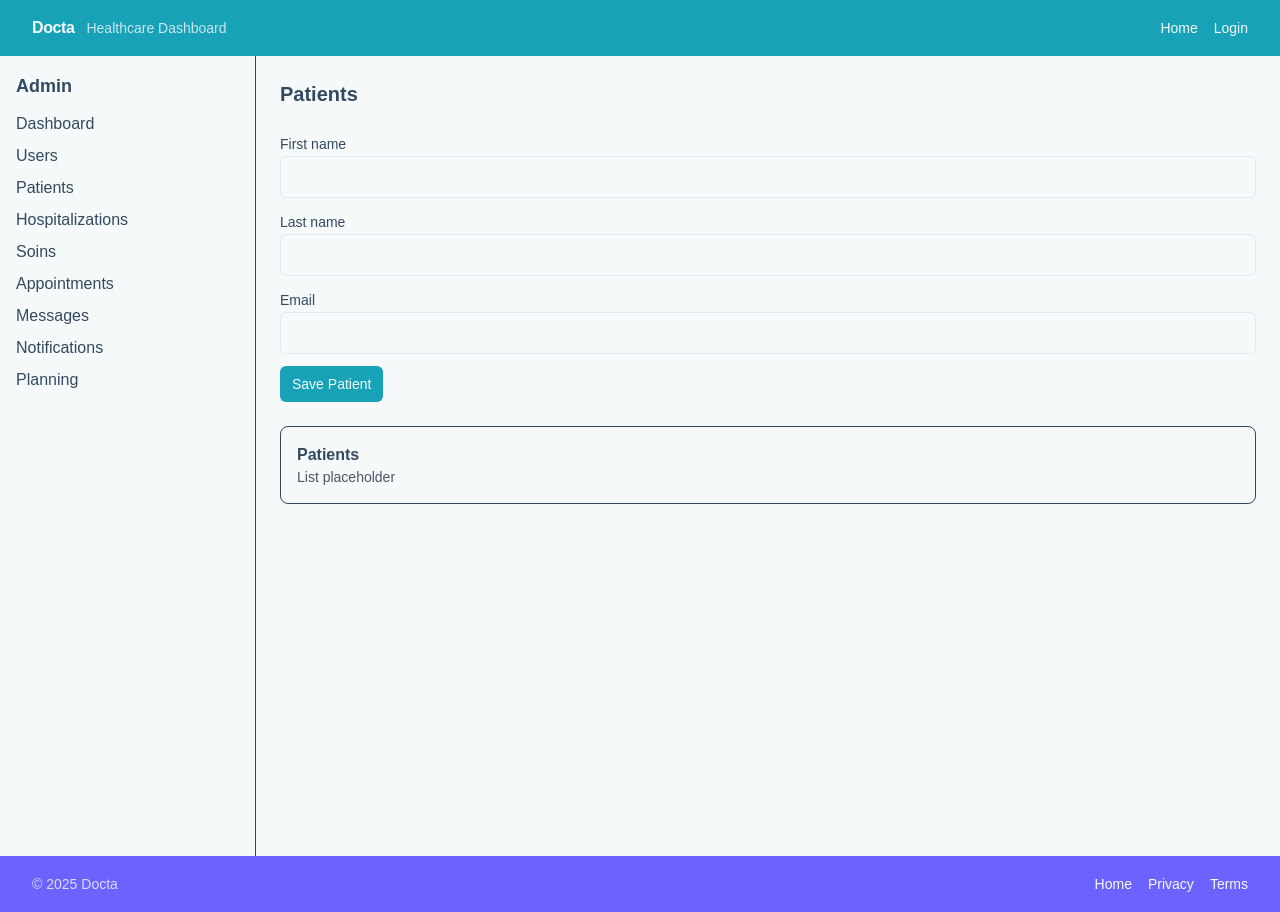
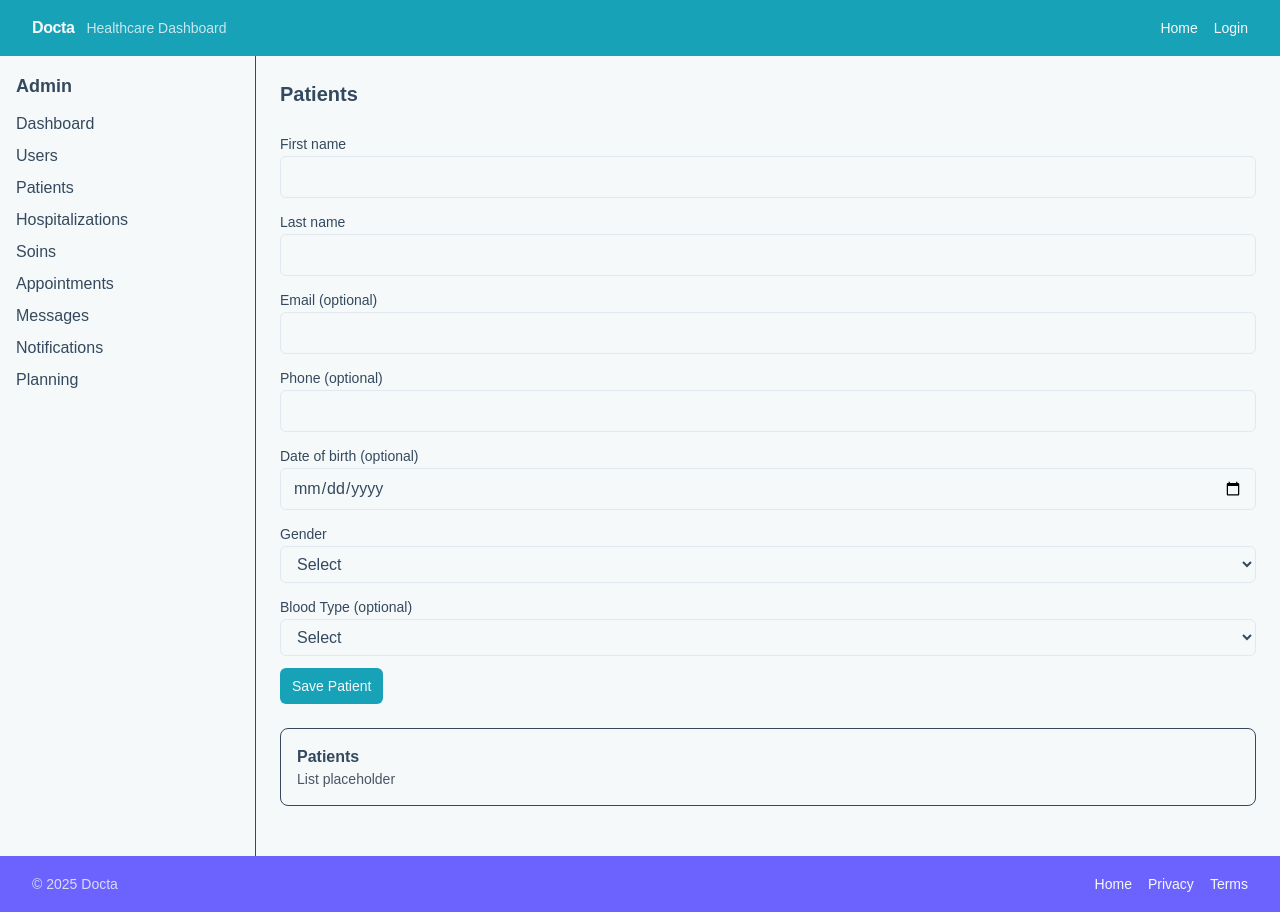
Before and after one commit to Yantiomene/docta, a Next.js app: page /admin/patients in a window 1280 px wide. Built offline with nearby package versions, Linux system fonts and the light colour scheme; no server answers.

Commit message:
feat(patients): add blood type field and make gender required
- Add blood type field to patient form and types
- Change gender field from optional to required
- Update form validation and database schema accordingly

```diff
--- a/app/medecin/patients/create/page.tsx
+++ b/app/medecin/patients/create/page.tsx
@@ -46,12 +46,26 @@ export default async function CreatePatientPage({ searchParams }: { searchParams
             <Input type="date" name="dob" />
           </div>
           <div>
-            <label className="text-sm font-medium">Genre (optionnel)</label>
-            <Select name="gender" className="w-full">
+            <label className="text-sm font-medium">Genre</label>
+            <Select name="gender" required className="w-full">
               <option value="">Sélectionner</option>
               <option value="male">Homme</option>
               <option value="female">Femme</option>
               <option value="other">Autre</option>
+            </Select>
+          </div>
+          <div>
+            <label className="text-sm font-medium">Groupe sanguin (optionnel)</label>
+            <Select name="bloodType" className="w-full">
+              <option value="">Sélectionner</option>
+              <option value="A+">A+</option>
+              <option value="A-">A-</option>
+              <option value="B+">B+</option>
+              <option value="B-">B-</option>
+              <option value="AB+">AB+</option>
+              <option value="AB-">AB-</option>
+              <option value="O+">O+</option>
+              <option value="O-">O-</option>
             </Select>
           </div>
           <Button type="submit" className="w-full">Créer</Button>
--- a/components/features/patients/PatientForm.tsx
+++ b/components/features/patients/PatientForm.tsx
@@ -1,34 +1,53 @@
-"use client";
-import { useForm } from "react-hook-form";
-import { z } from "zod";
-import { zodResolver } from "@hookform/resolvers/zod";
-import { PatientSchema } from "@/lib/schemas";
+import { createPatientAction } from "@/lib/actions/patients";
 import Button from "@/components/ui/button";
 import Input from "@/components/ui/input";
-
-type FormData = z.infer<typeof PatientSchema>;
+import Select from "@/components/ui/select";
 
 export default function PatientForm() {
-  const form = useForm<FormData>({ resolver: zodResolver(PatientSchema), defaultValues: { firstName: "", lastName: "" } });
-
-  function onSubmit(values: FormData) {
-    // placeholder submit; wire to API later
-    console.log("create patient", values);
-  }
-
   return (
-    <form onSubmit={form.handleSubmit(onSubmit)} className="space-y-3">
+    <form action={createPatientAction} className="space-y-3">
       <div>
         <label className="text-sm">First name</label>
-        <Input {...form.register("firstName")} />
+        <Input name="firstName" required />
       </div>
       <div>
         <label className="text-sm">Last name</label>
-        <Input {...form.register("lastName")} />
+        <Input name="lastName" required />
       </div>
       <div>
-        <label className="text-sm">Email</label>
-        <Input type="email" {...form.register("email")} />
+        <label className="text-sm">Email (optional)</label>
+        <Input type="email" name="email" />
+      </div>
+      <div>
+        <label className="text-sm">Phone (optional)</label>
+        <Input name="phone" />
+      </div>
+      <div>
+        <label className="text-sm">Date of birth (optional)</label>
+        <Input type="date" name="dob" />
+      </div>
+      <div>
+        <label className="text-sm">Gender</label>
+        <Select name="gender" required className="w-full">
+          <option value="">Select</option>
+          <option value="male">Male</option>
+          <option value="female">Female</option>
+          <option value="other">Other</option>
+        </Select>
+      </div>
+      <div>
+        <label className="text-sm">Blood Type (optional)</label>
+        <Select name="bloodType" className="w-full">
+          <option value="">Select</option>
+          <option value="A+">A+</option>
+          <option value="A-">A-</option>
+          <option value="B+">B+</option>
+          <option value="B-">B-</option>
+          <option value="AB+">AB+</option>
+          <option value="AB-">AB-</option>
+          <option value="O+">O+</option>
+          <option value="O-">O-</option>
+        </Select>
       </div>
       <Button type="submit">Save Patient</Button>
     </form>
--- a/lib/actions/patients.ts
+++ b/lib/actions/patients.ts
@@ -13,9 +13,13 @@ export async function createPatientAction(formData: FormData) {
   const dob = (formData.get("dob") || "").toString().trim() || undefined; // ISO date string
   const genderRaw = (formData.get("gender") || "").toString().trim();
   const gender = genderRaw ? (genderRaw as "male" | "female" | "other") : undefined;
+  const bloodTypeRaw = (formData.get("bloodType") || "").toString().trim();
+  const bloodType = bloodTypeRaw
+    ? (bloodTypeRaw as "A+" | "A-" | "B+" | "B-" | "AB+" | "AB-" | "O+" | "O-")
+    : undefined;
 
   // Validate with Zod schema
-  const parsed = PatientSchema.safeParse({ firstName, lastName, email, phone, dob, gender });
+  const parsed = PatientSchema.safeParse({ firstName, lastName, email, phone, dob, gender, bloodType });
   if (!parsed.success) {
     // Encode first issue message and redirect back with error
     const msg = parsed.error.issues?.[0]?.message || "Invalid fields";
@@ -30,6 +34,7 @@ export async function createPatientAction(formData: FormData) {
     phone: phone ?? null,
     dob: dob ?? null,
     gender: gender ?? null,
+    blood_type: bloodType ?? null,
     created_at: new Date().toISOString(),
   } as const;
 
--- a/lib/schemas.ts
+++ b/lib/schemas.ts
@@ -8,7 +8,10 @@ export const PatientSchema = z.object({
   email: z.string().email().optional(),
   phone: z.string().optional(),
   dob: z.string().optional(),
-  gender: z.enum(["male", "female", "other"]).optional(),
+  gender: z.enum(["male", "female", "other"]),
+  bloodType: z
+    .enum(["A+", "A-", "B+", "B-", "AB+", "AB-", "O+", "O-"])
+    .optional(),
 });
 
 export const MedicalRecordSchema = z.object({
--- a/lib/types.ts
+++ b/lib/types.ts
@@ -7,7 +7,8 @@ export type Patient = {
   email?: string;
   phone?: string;
   dob?: string; // ISO date
-  gender?: "male" | "female" | "other";
+  gender: "male" | "female" | "other";
+  bloodType?: "A+" | "A-" | "B+" | "B-" | "AB+" | "AB-" | "O+" | "O-";
   createdAt: string; // ISO date
   updatedAt?: string; // ISO date
 };
```
